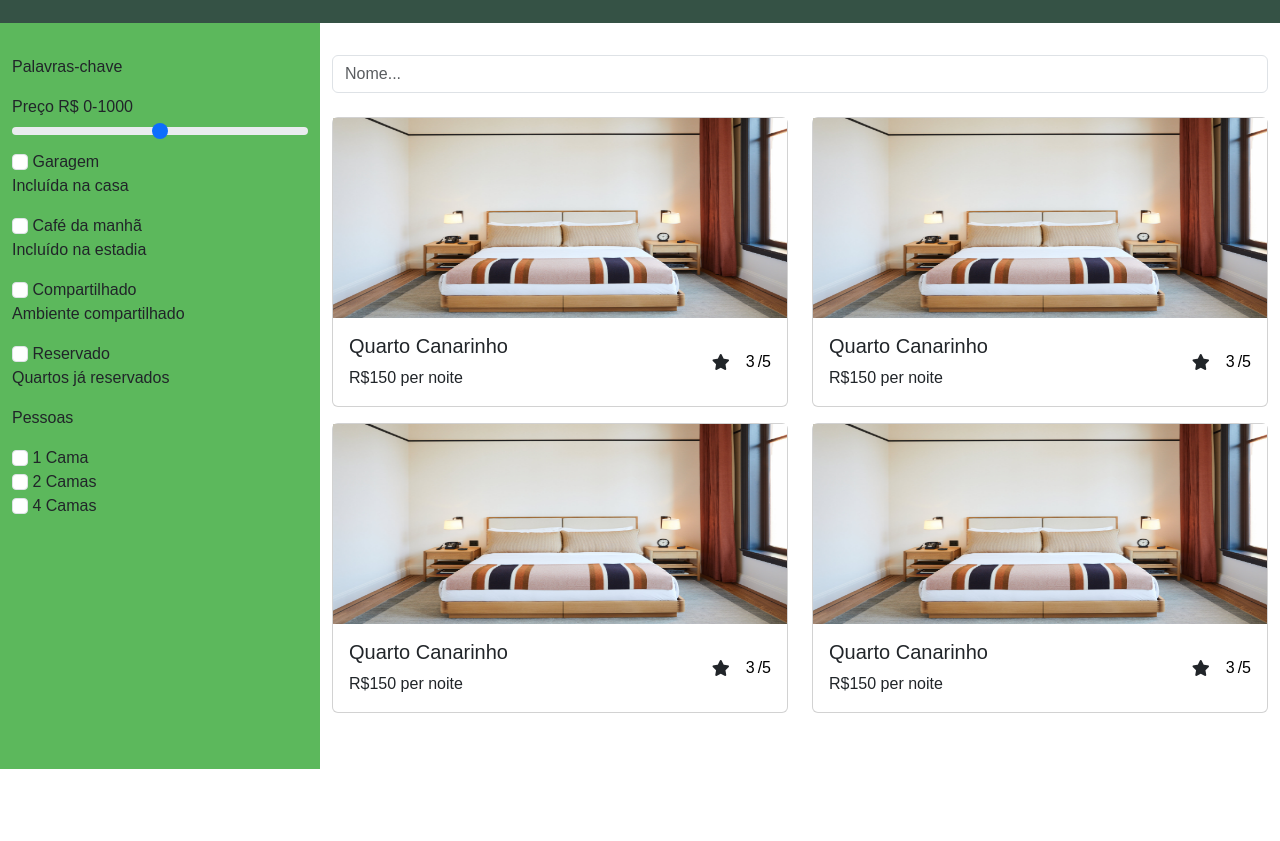
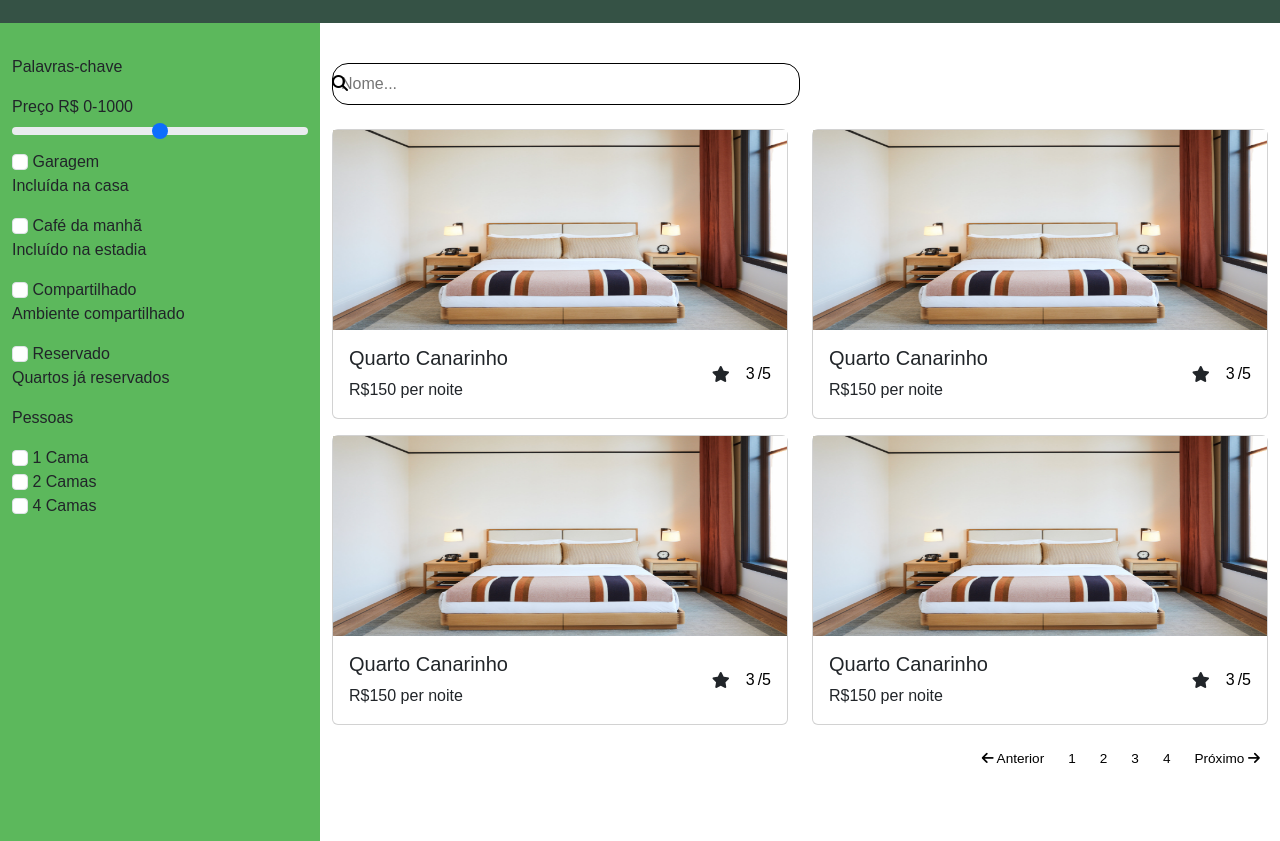
Before and after one commit to saintplis/HostRoom, a plain HTML site: page frontend/rooms/index.html in a window 1280 px wide. Shown: the part 65-906 px from the top of the page. Before the commit the page ends 834 px from the top, so only its background shows below. Drawn offline with nearby package versions, Linux system fonts and the light colour scheme.

Commit message:
att-rooms

```diff
--- a/frontend/rooms/index.html
+++ b/frontend/rooms/index.html
@@ -71,8 +71,9 @@
             </div>
             <div class="col-md-9">
                 <div class="mb-4">
-                    <div class="">
-                        <input type="text" class="form-control" placeholder="Nome...">
+                    <div class="search">
+                        <input type="text" class="search-input" placeholder="Nome...">
+                        <button class="search-button"><i class="fa-solid fa-magnifying-glass"></i></button>
                     </div>
                 </div>
                 <div class="row">
@@ -137,6 +138,16 @@
                         </div>
                     </div>
                 </div>
+                <div class="mb-4">
+                    <div class="pages">
+                        <button class="btn-left"><i class="fa-solid fa-arrow-left"></i> Anterior</button>
+                        <button class="page-btn">1</button>
+                        <button class="page-btn">2</button>
+                        <button class="page-btn">3</button>
+                        <button class="page-btn">4</button>
+                        <button class="btn-right">Próximo <i class="fa-solid fa-arrow-right"></i></button>
+                    </div>
+                </div>
             </div>
         </div>
     </main>
--- a/frontend/rooms/style.css
+++ b/frontend/rooms/style.css
@@ -50,3 +50,51 @@ header {
   width: 1.5vh;
   margin-left: 2vh;
 }
+.search{
+  position: relative;
+  display: flex;
+  align-items: center;
+  margin: 1vh 0;
+  width: 50%;
+}
+.search-input{
+  border-radius: 2vh;
+  border-style: none;
+  border: 0.2vh solid black;
+  padding: 1vh;
+  width: 100%;
+}
+.search-input input{
+  font-size: 1.5vh;
+}
+.search-button{
+  width: 3%;
+  background-color: transparent;
+  border-style: none;
+  position: absolute;
+}
+.search-button:hover{
+  color: #5cb85c;
+}
+.pages{
+  display: flex;
+  flex-direction: row;
+  justify-content: right;
+  align-items: center;
+}
+.pages button{
+  background-color: transparent;
+  color: black;
+  font-size: 1.7vh;
+  border-style: none;
+  margin-left: 1vh;
+  border-radius: 1vh;
+  padding: 1vh;
+}
+.pages button:hover{
+  background-color: #5cb85c;
+  color: white;
+}
+.pages button:active{
+  background-color: black;
+}
```
